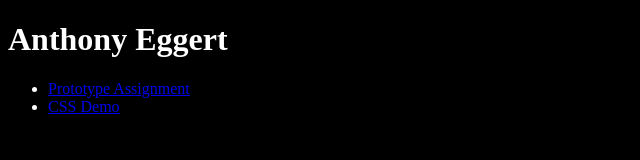
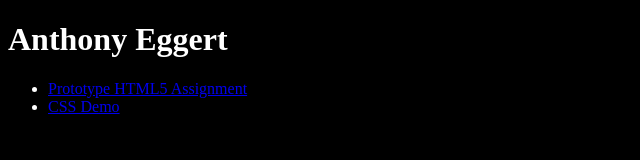
Before and after one commit to Eggert8910/ifsc-1310, a plain HTML site: page index.html in a window 1280 px wide. Shown: the full height of the page, 0-640 px from the left. Drawn offline with Linux system fonts and the light colour scheme.

Commit message:
Prototype HTML5 Assignment Submission

```diff
--- a/index.html
+++ b/index.html
@@ -13,7 +13,7 @@
         <nav>
             <ul>
                 <li>
-                    <a href="prototype/index.html" title="Web Technologies Project 1">Prototype Assignment</a>
+                    <a href="prototype/index.html" title="Web Technologies Project 1">Prototype HTML5 Assignment</a>
                 </li>
                 <li>
                     <a href="css-demo/index.html" title="Learning CSS">CSS Demo</a>
```
Also changed, not shown: prototype/index.html (+1 -1 lines).
